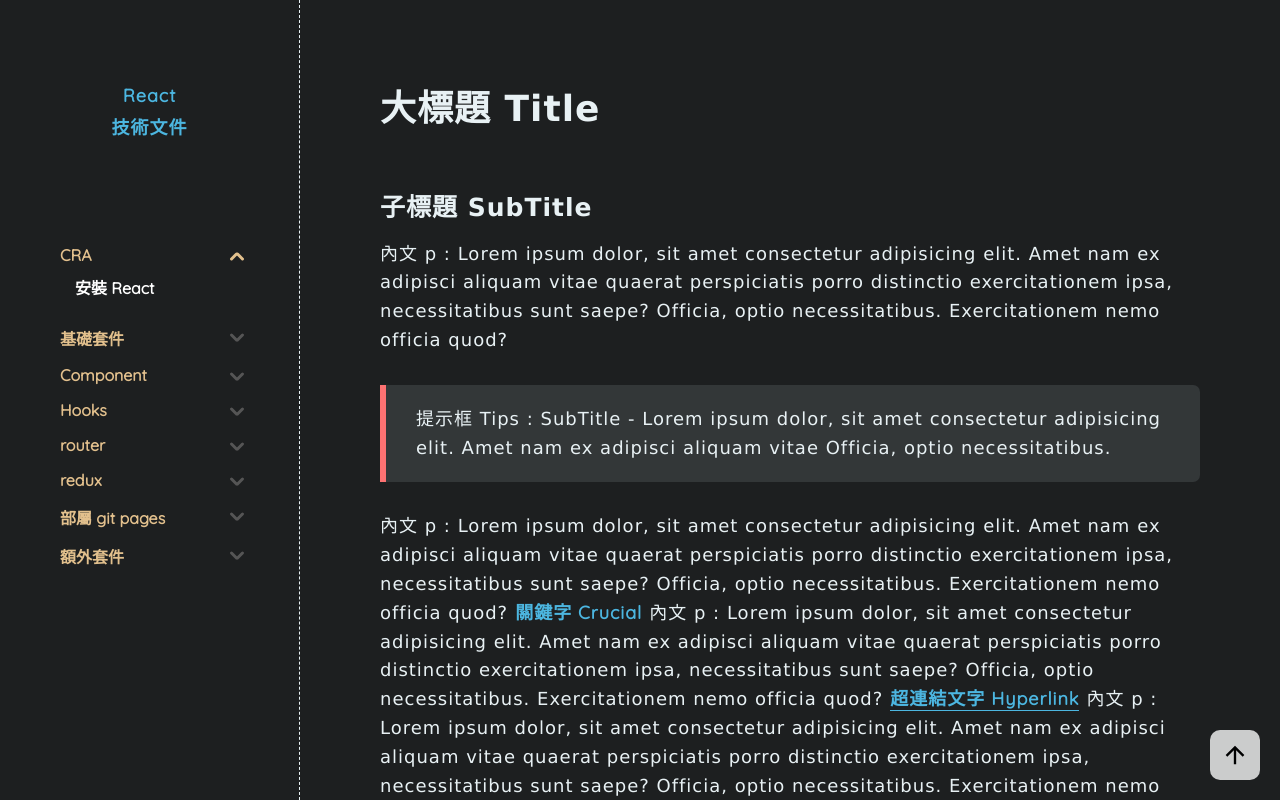
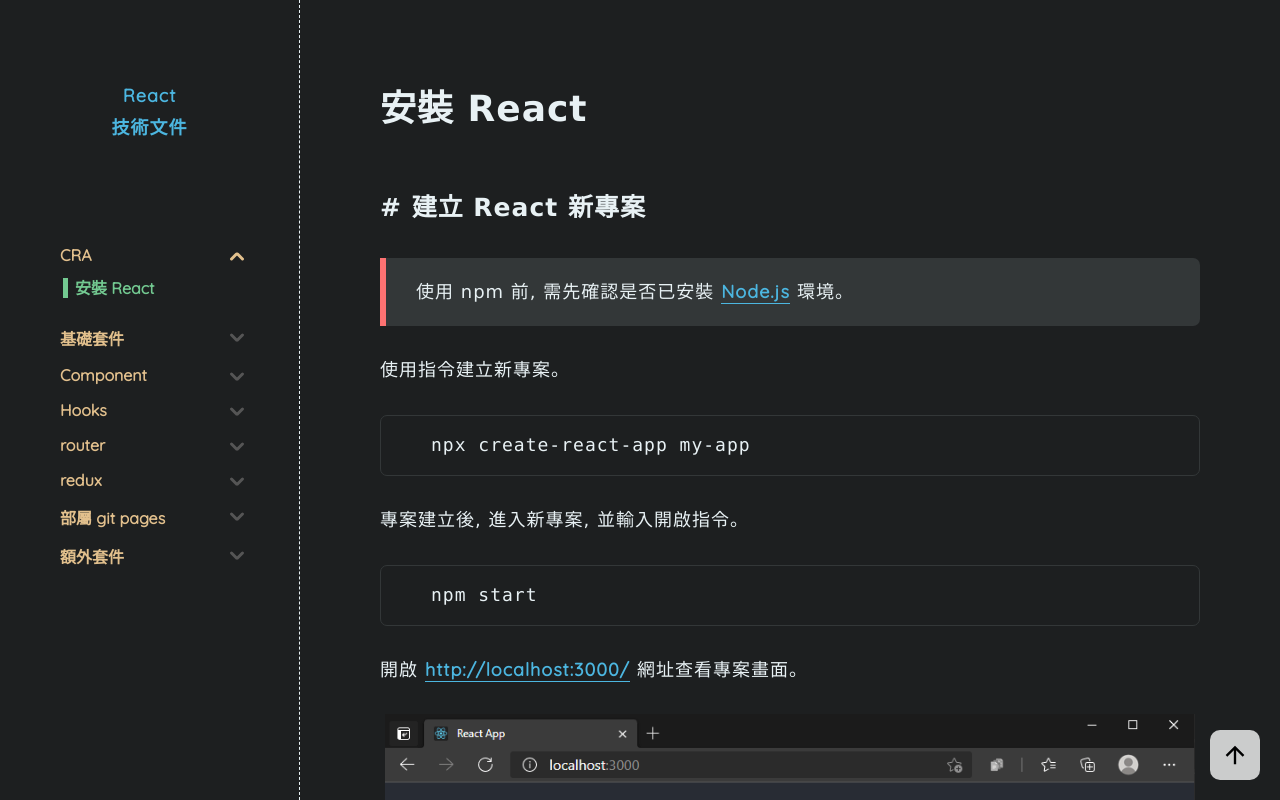
Before and after one commit to Little-Ker/React-Tutorial, a React (Create React App) app: page / in a window 1280 px wide. Shown: the top 800 px of the page. Built offline with nearby package versions, Linux system fonts and the light colour scheme; a web font is replaced by a local one.

Commit message:
[修改] 將 安裝 React 作為首頁

```diff
--- a/src/component/navbar/Navbar.jsx
+++ b/src/component/navbar/Navbar.jsx
@@ -13,7 +13,8 @@
         window.scrollTo(0, 0)
     }
 
-    const location = useLocation().pathname.split('/')[1]
+    let location = useLocation().pathname.split('/')[1]
+    if(location === '' || location === 'React-Personal-Website') location = 'install'
 
     useEffect(() => {
         navList.forEach((title, titleIndex) => {
--- a/src/view/articleView/ArticalView.jsx
+++ b/src/view/articleView/ArticalView.jsx
@@ -4,7 +4,7 @@
 
 import Navbar from '../../component/navbar/Navbar'
 import ScrollBtn from '../../component/scrollBtn/ScrollBtn'
-import Artical from '../artical/Artical'
+// import Artical from '../artical/Artical'
 import Install from '../CRA/Install'
 import Sass from '../basicKit/Sass'
 import Eslint from '../basicKit/Eslint'
@@ -37,7 +37,7 @@
 const RouterPage = () => {
   return (
     <Routes>
-      <Route exact path="/" element={<Artical/>} />
+      <Route exact path="/" element={<Install/>} />
       <Route exact path="/install" element={<Install/>} />
       <Route exact path="/sass" element={<Sass/>} />
       <Route exact path="/eslint" element={<Eslint/>} />
@@ -68,7 +68,7 @@
       <Route exact path="/materialUI" element={<MaterialUI/>} />
       <Route exact path="/swiper" element={<Swiper/>} />
       <Route exact path="/font" element={<FontStyles/>} />
-      <Route path="*" element={<Artical/>} />
+      <Route path="*" element={<Install/>} />
     </Routes>
   )
 }
```
